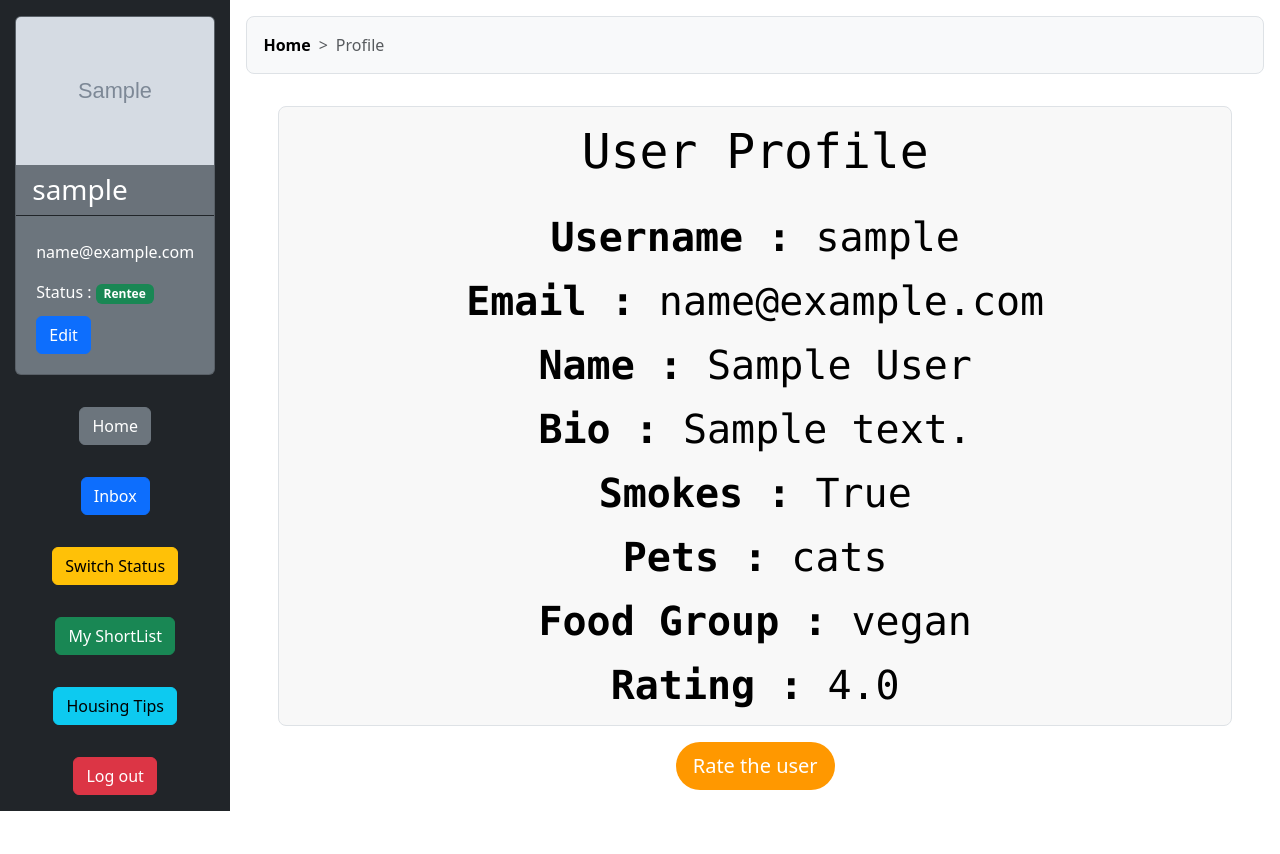
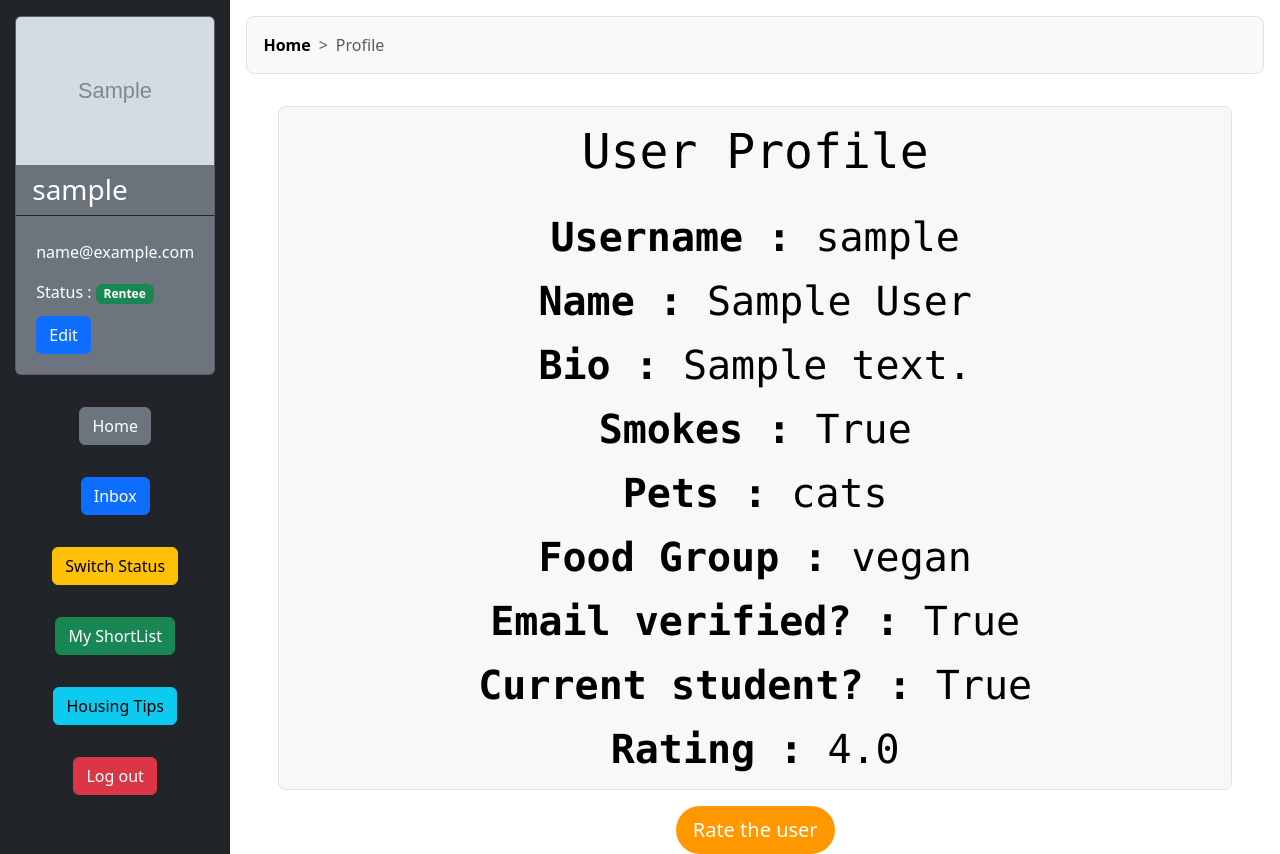
Before and after one commit to gcivil-nyu-org/Wednesday-Fall2023-Team-4, a Django app: page /rrapp/user/public_profile/1 in a window 1280 px wide. Before the commit the page ends 811 px from the top, so only its background shows below. Run offline with Django 5.2, Linux system fonts and the light colour scheme; a user stored in the database is signed in; tables that the repository leaves empty hold one stand-in row (values such as "Sample post"); grey boxes marked "Sample" are stand-in pictures; parts of the project's set-up code (start-up, migrations or seed data) failed here and were passed over; some libraries are stand-ins or nearby versions.

Commit message:
-email and +verification status in public profile

```diff
--- a/rrapp/templates/rrapp/public_profile.html
+++ b/rrapp/templates/rrapp/public_profile.html
@@ -36,12 +36,13 @@
                         <h1 class="font-monospace display-5 fw-medium text-body-emphasis my-3">User Profile</h1>
                         <div>
                             <p class="font-monospace display-6 fw-medium text-body-emphasis my-3"> <b>Username :</b> {{ tarUser.username }}</p>
-                            <p class="font-monospace display-6 fw-medium text-body-emphasis my-3"> <b>Email :</b> {{ tarUser.email }}</p>
                             <p class="font-monospace display-6 fw-medium text-body-emphasis my-3"> <b>Name :</b> {{ tarUser.first_name }} {{ tarUser.last_name }} </p>
                             <p class="font-monospace display-6 fw-medium text-body-emphasis my-3"> <b>Bio :</b> {{ tarUser.bio }} </p>
                             <p class="font-monospace display-6 fw-medium text-body-emphasis my-3"> <b>Smokes :</b> {{ tarUser.smokes }} </p>
                             <p class="font-monospace display-6 fw-medium text-body-emphasis my-3"> <b>Pets :</b> {{ tarUser.pets }} </p>
                             <p class="font-monospace display-6 fw-medium text-body-emphasis my-3"> <b>Food Group :</b> {{ tarUser.food_group }} </p>
+                            <p class="font-monospace display-6 fw-medium text-body-emphasis my-3"> <b>Email verified? :</b> {{ tarUser.is_verified }}</p>
+                            <p class="font-monospace display-6 fw-medium text-body-emphasis my-3"> <b>Current student? :</b> {{ tarUser.verified_student }}</p>
                             <p class="font-monospace display-6 fw-medium text-body-emphasis my-3"> <b>Rating :</b> {{ tarUser.rating }} </p>
                         </div>
                     </div>
--- a/rrapp/views.py
+++ b/rrapp/views.py
@@ -817,6 +817,8 @@ class PublicProfileView(generic.DetailView):
         'pets',
         'food_group',
         'rating',
+        'is_verified',
+        'verified_student',
     ]
 
     def get_context_data(self, **kwargs: Any):
```
